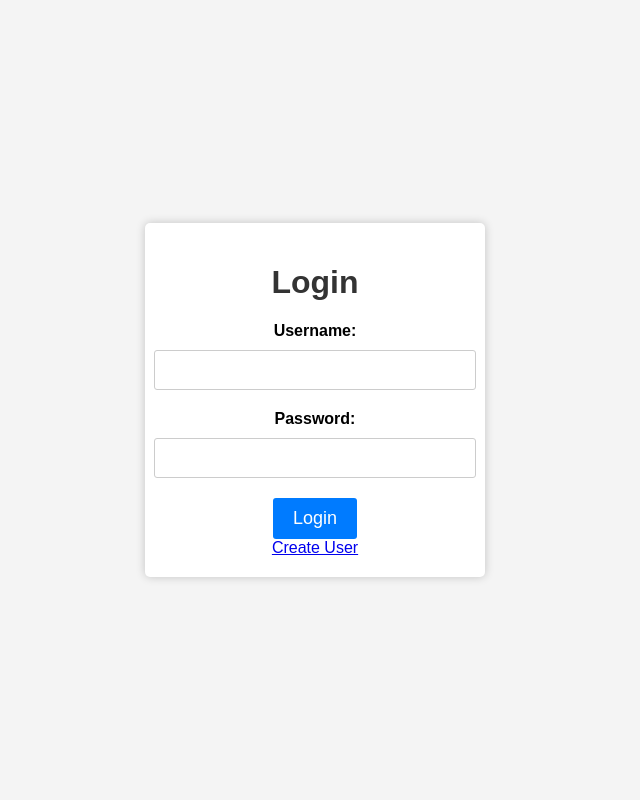
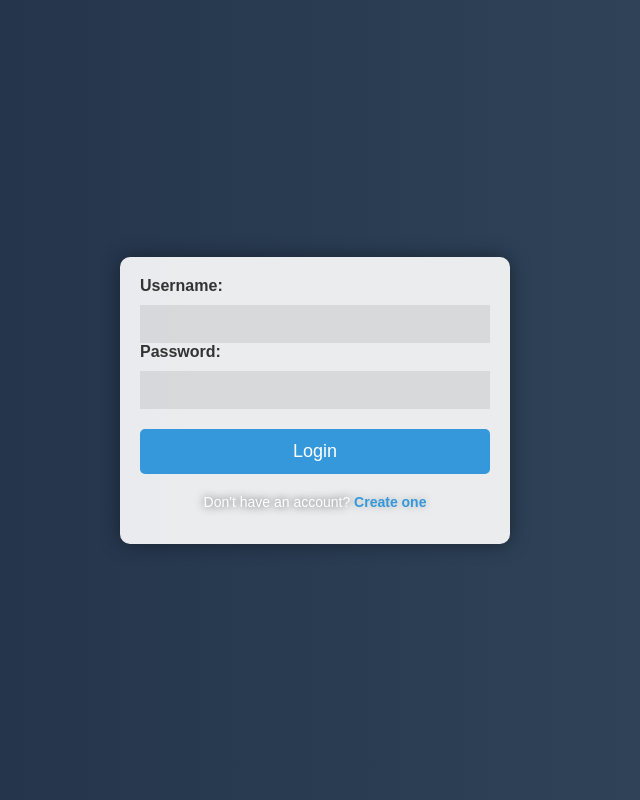
Before and after one commit to tscott0817/patient-manager-custom-backend, a Flask app: page / in a window 1280 px wide. Shown: the whole page, without its empty margins (325-965 px from the left). Run offline with Flask 3, Linux system fonts and the light colour scheme; some libraries are stand-ins or nearby versions.

Commit message:
Some Styling

```diff
--- a/templates/login.html
+++ b/templates/login.html
@@ -1,28 +1,3 @@
-<!--<!DOCTYPE html>-->
-<!--<html>-->
-<!--<head>-->
-<!--    <title>Login</title>-->
-<!--    <link rel="stylesheet" type="text/css" href="login.css">-->
-<!--</head>-->
-<!--<body>-->
-<!--    <div class="login-container">-->
-<!--        <h1>Login</h1>-->
-<!--        <form method="POST" action="/login">-->
-<!--            <div class="input-container">-->
-<!--                <label for="username">Username:</label>-->
-<!--                <input type="text" id="username" name="username" required>-->
-
-<!--                <label for="password">Password:</label>-->
-<!--                <input type="password" id="password" name="password" required>-->
-<!--            </div>-->
-
-<!--            <input type="submit" value="Login">-->
-<!--        </form>-->
-<!--    </div>-->
-<!--</body>-->
-<!--</html>-->
-
-
 <!DOCTYPE html>
 <html>
 <head>
@@ -30,7 +5,7 @@
     <style>
         body {
             font-family: Arial, sans-serif;
-            background-color: #f4f4f4;
+            background: linear-gradient(to right, #1f2e46, #34495e); /* Darker background gradient */
             display: flex;
             justify-content: center;
             align-items: center;
@@ -39,16 +14,18 @@
         }
 
         .login-container {
-            background-color: #fff;
+            background-color: rgba(255, 255, 255, 0.9); /* Slightly transparent light background */
             padding: 20px;
-            border-radius: 5px;
-            box-shadow: 0px 0px 10px rgba(0, 0, 0, 0.2);
+            border-radius: 10px;
+            box-shadow: 0px 0px 20px rgba(0, 0, 0, 0.4); /* Slightly darker shadow */
             text-align: center;
-            width: 300px;
+            width: 350px;
         }
 
         h1 {
-            color: #333;
+            color: #3498db; /* Highlighted title color */
+            font-size: 24px;
+            margin-bottom: 20px;
         }
 
         label {
@@ -56,41 +33,69 @@
             margin-bottom: 10px;
             font-weight: bold;
             text-align: left;
+            font-size: 16px;
+            color: #333333; /* Dark text color */
+
         }
 
         .input-container {
-            display: flex;
-            flex-direction: column;
-            align-items: center;
+            text-align: center;
+            margin-bottom: 20px;
         }
 
         input[type="text"],
-        input[type="password"] {
-            width: 100%;
+        input[type="password"],
+        input[type="submit"] {
+            display: block;
+            margin: 0 auto; /* Center the input horizontally */
             padding: 10px;
-            margin-bottom: 20px;
-            border: 1px solid #ccc;
-            border-radius: 3px;
+            border: none;
+            /*border-bottom: 2px solid #3498db; !* Darker border color *!*/
+            outline: none;
             font-size: 16px;
+            max-width: 100%; /* Prevent input from stretching */
+            width: 100%; /* Set to 100% if you want to maintain full width for smaller screens */
+            box-sizing: border-box; /* Include padding and border in the width calculation */
+            /*background-color: #2c3e50; !* Darker background color *!*/
+            background-color: rgba(55, 55, 55, 0.1);
+            /*color: #fff; !* White text color *!*/
+            color: #333333;
         }
 
         input[type="submit"] {
-            background-color: #007BFF;
+            background-color: #3498db; /* Same as border color */
             color: #fff;
             border: none;
-            padding: 10px 20px;
-            border-radius: 3px;
+            padding: 12px 20px;
+            border-radius: 5px;
             font-size: 18px;
             cursor: pointer;
+            transition: background-color 0.3s ease;
         }
 
         input[type="submit"]:hover {
-            background-color: #0056b3;
+            background-color: #2980b9;
+        }
+
+        .create-account {
+            margin-top: 20px;
+            font-size: 14px;
+            color: #fff; /* White text color */
+            /*text-shadow: 2px 2px 4px rgba(0, 0, 0, 0.5); !* Drop shadow effect *!*/
+            text-shadow: 0px 0px 8px rgba(0, 0, 0, 0.75); /* Drop shadow effect */
+        }
+
+        .create-account a {
+            color: #3498db;
+            text-decoration: none;
+            font-weight: bold;
+            text-shadow: 0px 0px 8px rgba(0, 0, 0, 0.25); /* Drop shadow effect */
         }
     </style>
+</head>
 <body>
     <div class="login-container">
-        <h1>Login</h1>
+<!--        <h1>Login</h1>-->
         <form method="POST" action="/login">
             <div class="input-container">
                 <label for="username">Username:</label>
@@ -103,8 +108,7 @@
             <input type="submit" value="Login">
         </form>
 
-        <!-- Add a button to navigate to the "Create User" page -->
-        <a href="/create_user">Create User</a>
+        <p class="create-account">Don't have an account? <a href="/create_user">Create one</a></p>
     </div>
 </body>
 </html>
```
Also changed, not shown: templates/dashboard.html (+42 -54 lines).
